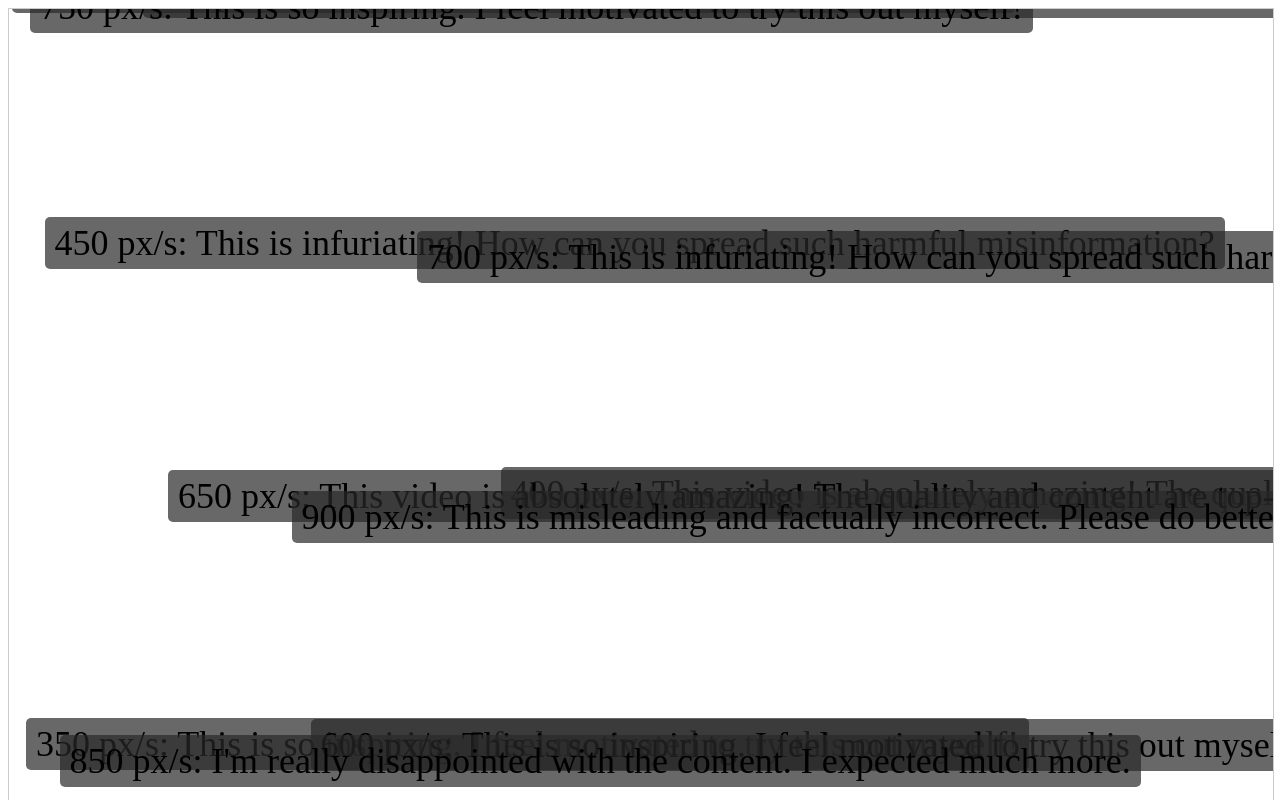
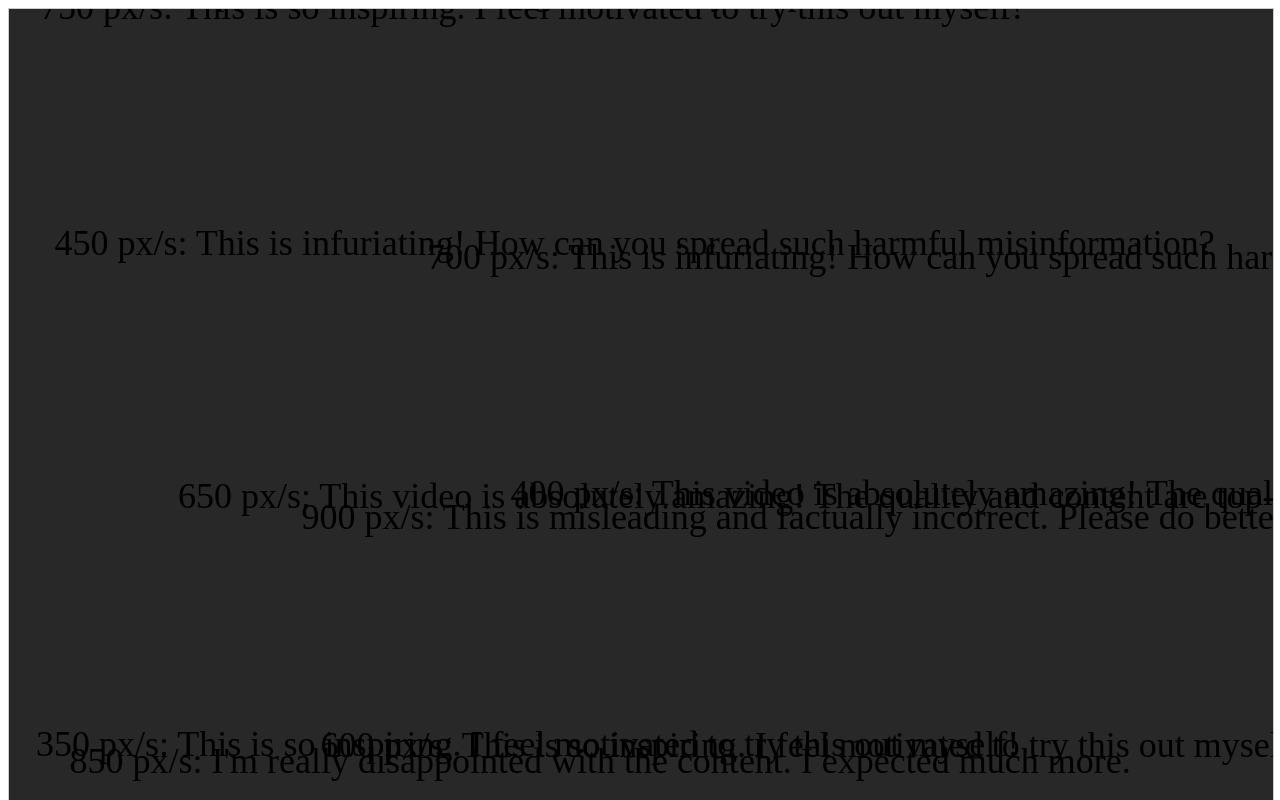
Before and after one commit to linsen-li/textmotion4, a plain HTML site: page index.html in a window 1280 px wide. Shown: the top 800 px of the page. Drawn offline with Linux system fonts and the light colour scheme.

Commit message:
Update index.html

```diff
--- a/index.html
+++ b/index.html
@@ -11,7 +11,7 @@
         height: 1200px;
         overflow: hidden;
         border: 1px solid #ccc;
-        background-color: #fff; /* White background */
+        background-color: rgba(40, 40, 40, 1); /* White background */
     }
 
     .danmaku {
@@ -19,7 +19,7 @@
         white-space: nowrap;
         font-size: 36px;
         color: #000; /* Black text */
-        background-color: rgba(40, 40, 40, 0.7); /* Optional: slight white background to the text */
+        background-color: rgba(255, 255, 255, 0); /* Optional: slight white background to the text */
         padding: 5px 10px;
         border-radius: 5px;
     }
```
